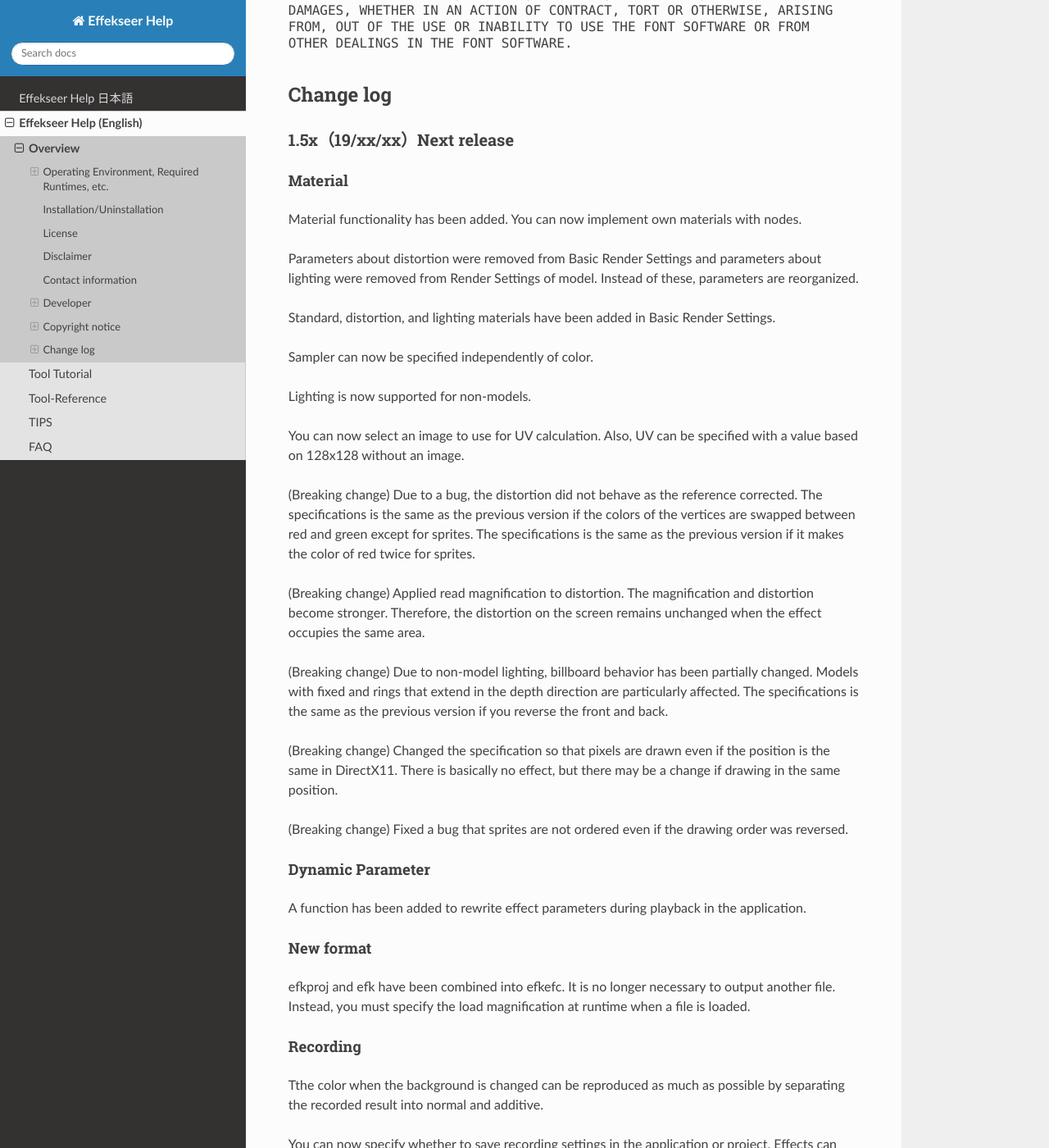
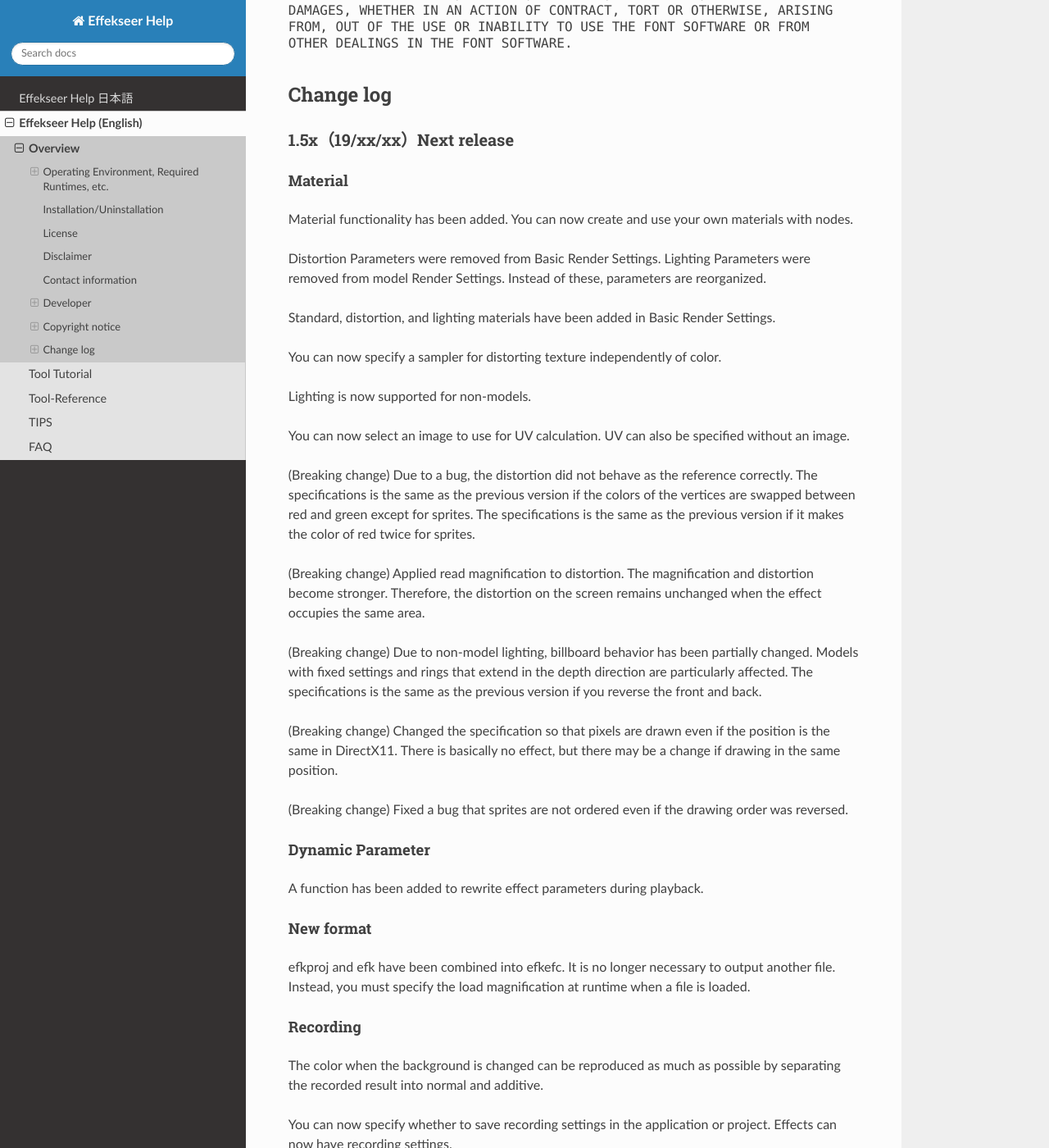
Before and after one commit to effekseer/docs_tool, a Sphinx documentation site: the page built from source/en/overview.md, in a window 1280 px wide and 1400 px high, scrolled down 7273 px. Shown: the whole window at 82% size. Built offline with Sphinx 7.4.7 and the Read the Docs theme 2.0.0, drawn with Linux system fonts in a browser that asks for light colours.

Commit message:
Update English release notes

```diff
--- a/source/en/overview.md
+++ b/source/en/overview.md
@@ -351,21 +351,22 @@ OTHER DEALINGS IN THE FONT SOFTWARE.
 #### Material
 
 Material functionality has been added.
-You can now implement own materials with nodes.
+You can now create and use your own materials with nodes.
 
-Parameters about distortion were removed from Basic Render Settings and parameters about lighting were removed from Render Settings of model.
+Distortion Parameters were removed from Basic Render Settings.
+Lighting Parameters were removed from model Render Settings.
 Instead of these, parameters are reorganized.
 
 Standard, distortion, and lighting materials have been added in Basic Render Settings.
 
-Sampler can now be specified independently of color.
+You can now specify a sampler for distorting texture independently of color.
 
 Lighting is now supported for non-models.
 
-You can now select an image to use for UV calculation. Also, UV can be specified with a value based on 128x128 without an image.
+You can now select an image to use for UV calculation. UV can also be specified without an image.
 
 (Breaking change)
-Due to a bug, the distortion did not behave as the reference corrected.
+Due to a bug, the distortion did not behave as the reference correctly.
 The specifications is the same as the previous version if the colors of the vertices are swapped between red and green except for sprites.
 The specifications is the same as the previous version if it makes the color of red twice for sprites.
 
@@ -376,7 +377,7 @@ Therefore, the distortion on the screen remains unchanged when the effect occupi
 
 (Breaking change)
 Due to non-model lighting, billboard behavior has been partially changed.
-Models with fixed and rings that extend in the depth direction are particularly affected.
+Models with fixed settings and rings that extend in the depth direction are particularly affected.
 The specifications is the same as the previous version if you reverse the front and back.
 
 (Breaking change)
@@ -388,7 +389,7 @@ Fixed a bug that sprites are not ordered even if the drawing order was reversed.
 
 #### Dynamic Parameter
 
-A function has been added to rewrite effect parameters during playback in the application.
+A function has been added to rewrite effect parameters during playback.
 
 #### New format
 
@@ -396,7 +397,7 @@ efkproj and efk have been combined into efkefc. It is no longer necessary to out
 
 #### Recording
 
-Tthe color when the background is changed can be reproduced as much as possible by separating the recorded result into normal and additive.
+The color when the background is changed can be reproduced as much as possible by separating the recorded result into normal and additive.
 
 You can now specify whether to save recording settings in the application or project. Effects can now have recording settings.
 
```
Also changed, not shown: source/ja/overview.md (+4 -3 lines).
